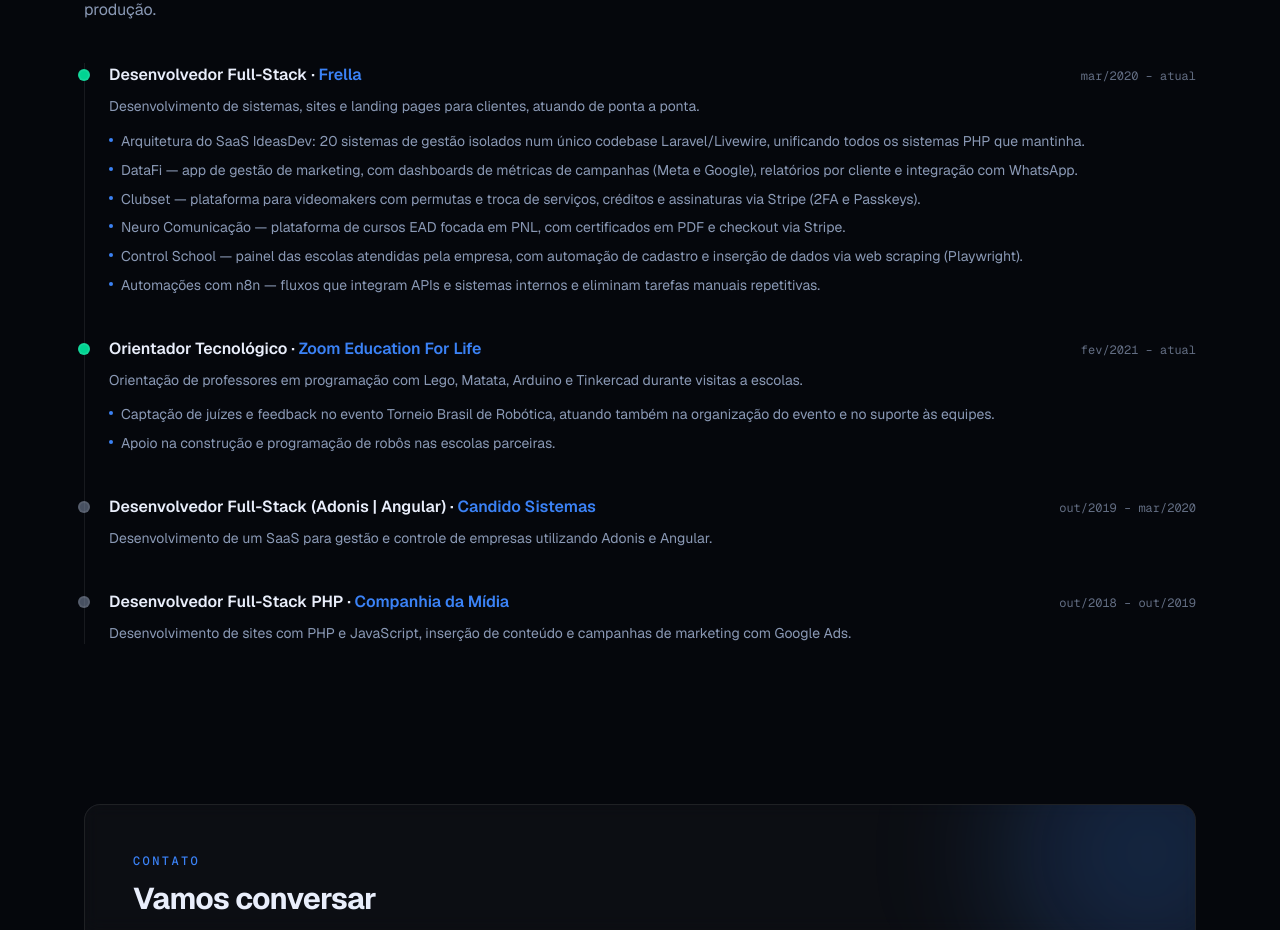
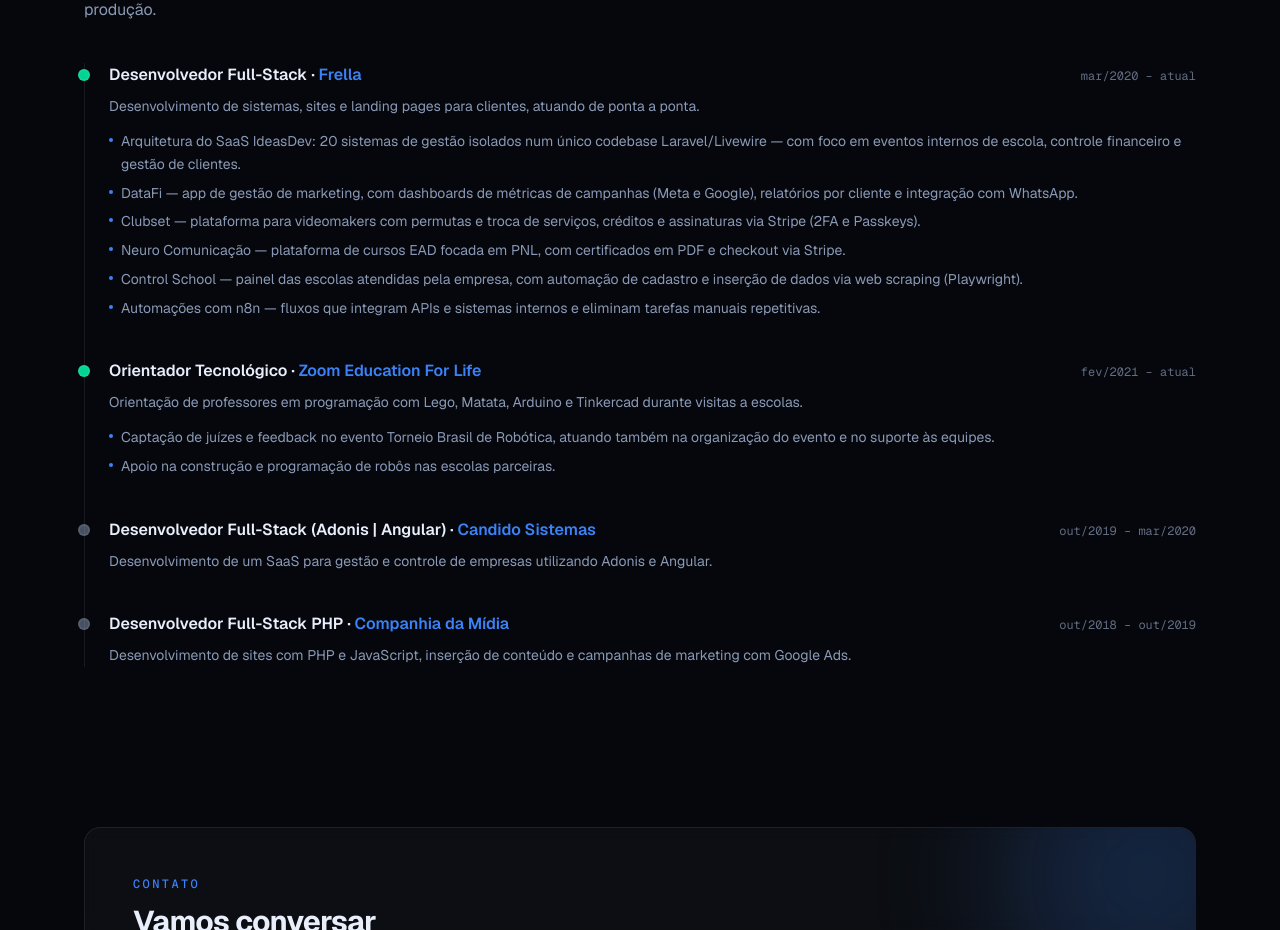
Before and after one commit to LucasCastro100/portfolio-lucas, a Next.js app: page / in a window 1280 px wide. Shown: the part 6520-7450 px from the top of the page. Built offline with nearby package versions, Linux system fonts and the light colour scheme.

Commit message:
chore(conteudo): destaca os dominios do IdeasDev (eventos escolares, financeiro, clientes)

```diff
--- a/src/data/profile.ts
+++ b/src/data/profile.ts
@@ -55,7 +55,7 @@
     description:
       "Desenvolvimento de sistemas, sites e landing pages para clientes, atuando de ponta a ponta.",
     highlights: [
-      "Arquitetura do SaaS IdeasDev: 20 sistemas de gestão isolados num único codebase Laravel/Livewire, unificando todos os sistemas PHP que mantinha.",
+      "Arquitetura do SaaS IdeasDev: 20 sistemas de gestão isolados num único codebase Laravel/Livewire — com foco em eventos internos de escola, controle financeiro e gestão de clientes.",
       "DataFi — app de gestão de marketing, com dashboards de métricas de campanhas (Meta e Google), relatórios por cliente e integração com WhatsApp.",
       "Clubset — plataforma para videomakers com permutas e troca de serviços, créditos e assinaturas via Stripe (2FA e Passkeys).",
       "Neuro Comunicação — plataforma de cursos EAD focada em PNL, com certificados em PDF e checkout via Stripe.",
```
